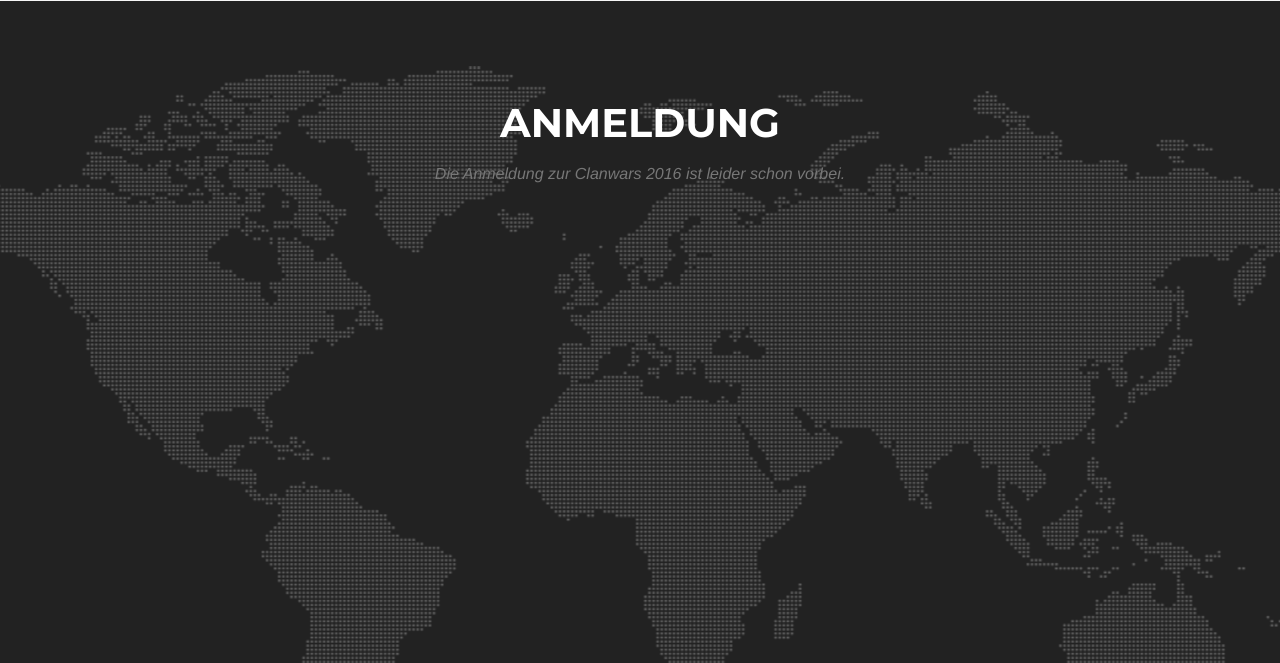
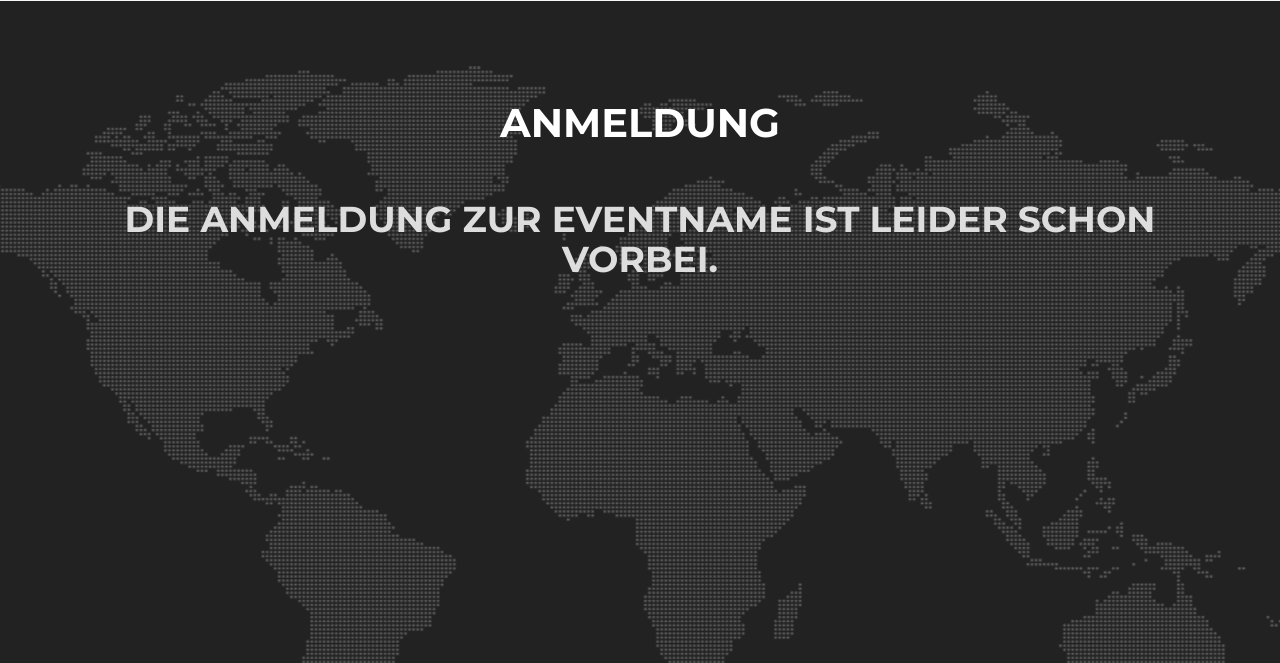
Before and after one commit to Multimediajugend/clanwars-landing, a PHP site: page / in a window 1280 px wide. Shown: the part 5837-6500 px from the top of the page. Run offline with PHP 8.4, Linux system fonts and the light colour scheme; data that the repository does not hold is empty; some libraries are stand-ins or nearby versions; some web fonts are replaced.

Commit message:
Change registration-dates

```diff
--- a/css/clanwars.css
+++ b/css/clanwars.css
@@ -166,7 +166,7 @@ a.active {
 
 /*-- Header --*/
 header {
-    background-image: url(../img/header-bg.jpg);
+    background-image: url(../img/header-bg-2017.jpg);
     background-repeat: none;
     background-attachment: scroll;
     background-position: center center;
--- a/index.php
+++ b/index.php
@@ -20,7 +20,7 @@ require_once('./config/config.php');
     <!-- Pikaday CSS -->
     <link href="css/pikaday.css" rel="stylesheet">
     <!-- Custom CSS -->
-    <link href="css/clanwars.css?v=20161024_1330" rel="stylesheet">
+    <link href="css/clanwars.css?v=20161106_1720" rel="stylesheet">
     <!-- Custom Fonts -->
     <link href="css/font-awesome.min.css" rel="stylesheet" type="text/css">
     <link href="https://fonts.googleapis.com/css?family=Montserrat:400,700" rel="stylesheet" type="text/css">
--- a/sections/registration.php
+++ b/sections/registration.php
@@ -7,20 +7,47 @@ $guestCnt = $guest->getGuestNumber();
 <div ng-controller="RegisterCtrl">
     <section id="Anmeldung" class="ng-cloak">
         <?php
-        if($guestCnt >= MAX_GUESTS) {
-        ?>
+        if(new DateTime() < new DateTime(REGISTER_STARTDATE)) {
+            // Before registration
+            ?>
             <div class="container">
                 <div class="row">
                     <div class="col-lg-12 text-center">
                         <h2 class="section-heading">Anmeldung</h2>
                         <br>
-                        <h1>Die Clanwars 2016 ist ausgebucht.</h1>
+                        <h1>Die Anmeldung zur <?php echo EVENT_NAME ?> beginnt am <?php echo (new Datetime(REGISTER_STARTDATE))->format(DATETIMEFORMAT) ?>.</h1>
                     </div>
                 </div>
             </div>
-        <?php
+            <?php
+        } else if (new DateTime() > new DateTime(REGISTER_ENDDATE)) {
+            // After registration time
+            ?>
+            <div class="container">
+                <div class="row">
+                    <div class="col-lg-12 text-center">
+                        <h2 class="section-heading">Anmeldung</h2>
+                        <br>
+                        <h1>Die Anmeldung zur <?php echo EVENT_NAME ?> ist leider schon vorbei.</h1>
+                    </div>
+                </div>
+            </div>
+            <?php
+        } else if($guestCnt >= MAX_GUESTS) {
+            // limit for guests reached
+            ?>
+            <div class="container">
+                <div class="row">
+                    <div class="col-lg-12 text-center">
+                        <h2 class="section-heading">Anmeldung</h2>
+                        <br>
+                        <h1>Die <?php echo EVENT_NAME ?> ist ausgebucht.</h1>
+                    </div>
+                </div>
+            </div>
+            <?php
         } else {
-            if(new DateTime() < new DateTime(REGISTER_ENDDATE)) {
+            // Registration-section
             ?>
             <form name="register" id="registerForm" action="" method="post" novalidate>
                 <div ng-show="isRegister" class="container">
@@ -30,14 +57,6 @@ $guestCnt = $guest->getGuestNumber();
                             <h3 class="section-subheading text-muted">Bitte gib hier deine Daten an, wenn du dich zur Clanwars anmelden möchtest.</h3>
                         </div>
                     </div>
-                    <?php
-                    // <div class="row">
-                    //     <div class="col-lg-12 text-center">
-                    //         <button type="button" class="btn btn-lg btn-facebook" ng-click="fbLogin();"><span class="fa fa-facebook-square"></span> Mit Facebook anmelden</button><br>
-                    //     </div>
-                    // </div>
-                    // <br />
-                    ?>
                     <div class="row">
                         <div class="col-md-6 form-group" ng-class="{ 'has-error' : register.firstname.$invalid && !register.firstname.$pristine && register.firstname.$touched }">
                             <label for="firstname">Vorname *</label>
@@ -125,7 +144,7 @@ $guestCnt = $guest->getGuestNumber();
                     </table>
                     <div class="row text-center">
                         <div class="col-lg-12">
-                            Bitte beachte die <a href="#" data-toggle="modal" data-target="#agbModal">AGB</a> der Clanwars 2016.
+                            Bitte beachte die <a href="#" data-toggle="modal" data-target="#agbModal">AGB</a> der <?php echo EVENT_NAME ?>.
                         </div>
                         <br /><br />
                         <div class="col-lg-12" ng-show="paypal.error.trim().length!=0">
@@ -150,29 +169,17 @@ $guestCnt = $guest->getGuestNumber();
                             Du hast keinen PayPal-Account?<br />
                             Dann schreibe uns direkt über das
                             <a href="#" data-toggle="modal" ng-click="showContact()" data-target="#contactModal" data-backdrop="static" data-keyboard="false">Kontaktformular</a>
-                            an und wir finden einen Weg, wie du <span ng-hide="persons.length>1">dich</span><span ng-hide="persons.length<=1">euch</span> zur Clanwars 2016 anmelden kannst.<br>
+                            an und wir finden einen Weg, wie du <span ng-hide="persons.length>1">dich</span><span ng-hide="persons.length<=1">euch</span> zur <?php echo EVENT_NAME ?> anmelden kannst.<br>
                         </div>
                     </div>
                 </div>
             </form>
             <?php
-            } else {
-                ?>
-                <div class="container">
-                    <div class="row">
-                        <div class="col-lg-12 text-center">
-                            <h2 class="section-heading">Anmeldung</h2>
-                            <h3 class="section-subheading text-muted">Die Anmeldung zur Clanwars 2016 ist leider schon vorbei.</h3>
-                        </div>
-                    </div>
-                </div>
-                <?php
-            }
         }
         ?>
     </section>
     <?php
-        if($guestCnt < MAX_GUESTS && new DateTime() < new DateTime("2016-10-28 00:00:00")) {
+        if($guestCnt < MAX_GUESTS && new DateTime() > new DateTime(REGISTER_STARTDATE) && new DateTime < new DateTime(REGISTER_ENDDATE)) {
     ?>
     <div class="modal fade" id="clanModal" tabindex="-1" role="dialog" aria-hidden="true">
         <div class="modal-dialog" role="document">
```
Also changed, not shown: config/config.example.php (+8 -5 lines), img/clanwars_transparent_2017.jpg (added), img/header-bg-2017.jpg (added), 1 other file.
